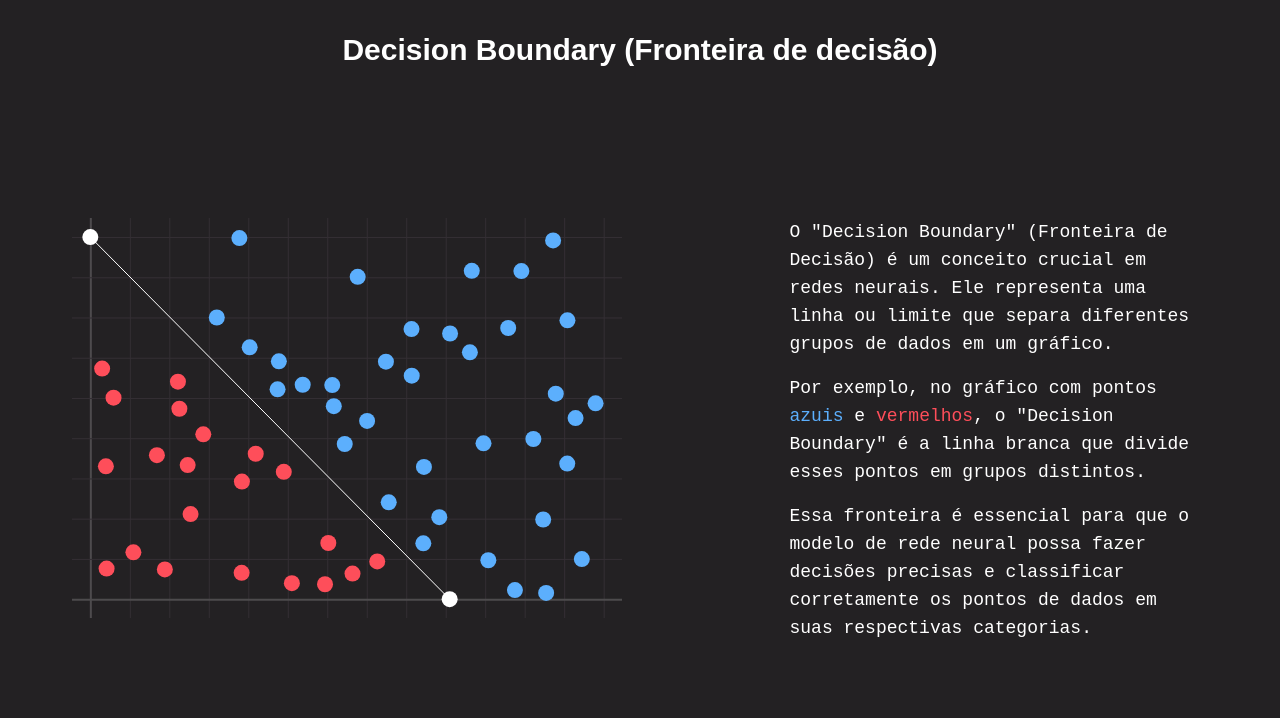
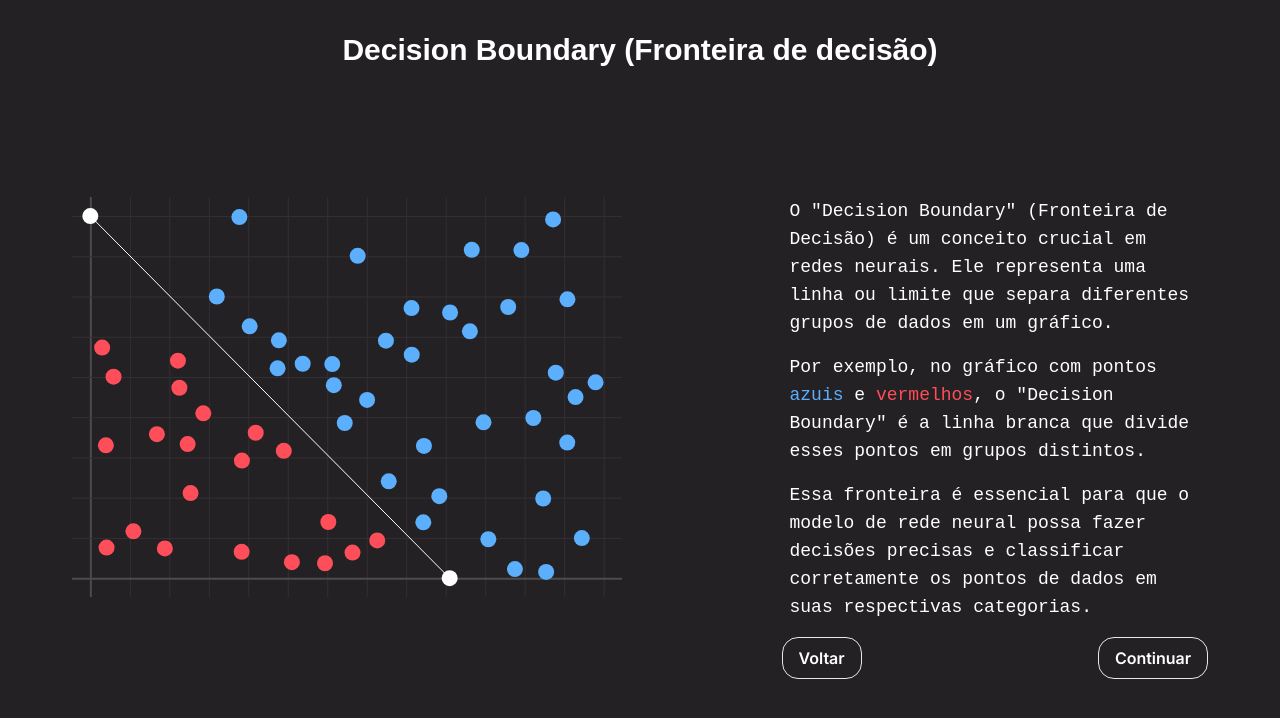
Before and after one commit to tahaluh/NeuraNet, a Next.js app: page /1/1 in a window 1280 px wide. Shown: the top 718 px of the page. Built offline with nearby package versions, Linux system fonts and the light colour scheme.

Commit message:
feat: page navigation added

```diff
--- a/src/app/[topic]/[lang]/page.tsx
+++ b/src/app/[topic]/[lang]/page.tsx
@@ -2,27 +2,22 @@ import localesMap from "@/src/locales/localesMap";
 import { Locale } from "@/src/types/types";
 
 import DecisionBoundaryPageOne from "@/src/pages/decisionBoundaryPageOne";
+import OutlinedButton from "@/src/components/outlinedButton";
 
 function isValidTopic(topic: any): topic is keyof Locale {
-  return (
-    (Object.keys(localesMap["pt-br"]) as (keyof Locale)[]).includes(topic) &&
-    topic != "home"
-  );
+  return (Object.keys(localesMap["pt-br"]) as (keyof Locale)[]).includes(topic);
 }
 
 function isValidlang(lang: any): lang is keyof typeof localesMap {
   return lang in localesMap;
 }
 
-function switchPage(topic: string, locale: Locale) {
+function switchPage(topic: string, locale: Locale, lang: string) {
   switch (topic) {
+    case "home":
+      return <h1>home</h1>;
     case "decisionBoundary":
-      return (
-        <DecisionBoundaryPageOne
-          title={locale[topic as keyof Locale].title}
-          text={locale[topic as keyof Locale].content.page1}
-        />
-      );
+      return <DecisionBoundaryPageOne locale={locale} />;
     case "hiddenLayers":
       return <h1>uepa</h1>;
   }
@@ -38,7 +33,7 @@ export default function Home(props: {
 
   const localeData = localesMap[lang];
 
-  return switchPage(topic, localeData);
+  return switchPage(topic, localeData, lang);
 }
 
 export const generateStaticParams = ({
--- /dev/null
+++ b/src/components/nextButton.tsx
@@ -0,0 +1,33 @@
+"use client";
+
+import { useRouter } from "next/navigation";
+import pathOrder from "../routes/pathOrder";
+import OutlinedButton from "./outlinedButton";
+import getPath from "../routes/getPath";
+
+interface propsInterface {
+  text: string;
+  topic: string;
+  lang: string;
+}
+
+const getNextUrl = (topic: string) => {
+  const actualPathNumber =
+    Object.keys(pathOrder).find(
+      (key) => pathOrder[+key as keyof typeof pathOrder] === topic
+    ) || 0;
+  return pathOrder[(+actualPathNumber + 1) as keyof typeof pathOrder];
+};
+
+export default function NextButton({ text, topic, lang }: propsInterface) {
+  const router = useRouter();
+  return (
+    <OutlinedButton
+      onClick={() => {
+        router.push(getPath[getNextUrl(topic) as keyof typeof getPath](lang));
+      }}
+    >
+      {text}
+    </OutlinedButton>
+  );
+}
--- /dev/null
+++ b/src/components/outlinedButton.tsx
@@ -0,0 +1,15 @@
+interface propsInterface {
+  children: React.ReactNode;
+  onClick: () => void;
+}
+
+export default function OutlinedButton({ children, onClick }: propsInterface) {
+  return (
+    <button
+      onClick={onClick}
+      className="bg-transparent hover:bg-blue text-blue-dark font-semibold hover:text-white py-2 px-4 border border-blue hover:scale-105 rounded-2xl"
+    >
+      {children}
+    </button>
+  );
+}
--- /dev/null
+++ b/src/components/previousButton.tsx
@@ -0,0 +1,35 @@
+"use client";
+
+import { useRouter } from "next/navigation";
+import pathOrder from "../routes/pathOrder";
+import OutlinedButton from "./outlinedButton";
+import getPath from "../routes/getPath";
+
+interface propsInterface {
+  text: string;
+  topic: string;
+  lang: string;
+}
+
+const getPreviousUrl = (topic: string) => {
+  const actualPathNumber =
+    Object.keys(pathOrder).find(
+      (key) => pathOrder[+key as keyof typeof pathOrder] === topic
+    ) || 1;
+  return pathOrder[(+actualPathNumber - 1) as keyof typeof pathOrder];
+};
+
+export default function PreviousButton({ text, topic, lang }: propsInterface) {
+  const router = useRouter();
+  return (
+    <OutlinedButton
+      onClick={() => {
+        router.push(
+          getPath[getPreviousUrl(topic) as keyof typeof getPath](lang)
+        );
+      }}
+    >
+      {text}
+    </OutlinedButton>
+  );
+}
--- a/src/locales/en-us.json
+++ b/src/locales/en-us.json
@@ -68,5 +68,10 @@
         "Thanks to the chosen sigmoid function, this process becomes smoother, enabling the network to learn and represent complex relationships in the data more effectively."
       ]
     }
+  },
+  "utils": {
+    "lang": "en-us",
+    "next": "Next",
+    "previous": "Previous"
   }
 }
--- a/src/locales/es-es.json
+++ b/src/locales/es-es.json
@@ -68,5 +68,10 @@
         "Gracias a la función sigmoide elegida, este proceso se vuelve más suave, permitiendo que la red aprenda y represente relaciones complejas en los datos de manera más efectiva."
       ]
     }
+  },"utils": {
+    "lang": "es-es",
+    "next": "Siguiente",
+    "previous": "Anterior"
   }
+
 }
--- a/src/locales/fr-fr.json
+++ b/src/locales/fr-fr.json
@@ -68,5 +68,10 @@
         "Grâce à la fonction sigmoïde choisie, ce processus devient plus fluide, permettant au réseau d'apprendre et de représenter des relations complexes dans les données de manière plus efficace."
       ]
     }
+  },
+  "utils": {
+    "lang": "fr-fr",
+    "next": "Suivant",
+    "previous": "Précédent"
   }
 }
--- a/src/locales/pt-br.json
+++ b/src/locales/pt-br.json
@@ -68,5 +68,10 @@
         "Graças à função sigmoid escolhida, esse processo se torna mais suave, permitindo que a rede aprenda e represente relações complexas nos dados de forma mais eficaz."
       ]
     }
+  },"utils": {
+    "lang": "pt-br",
+    "next": "Continuar",
+    "previous": "Voltar"
   }
+
 }
--- a/src/pages/decisionBoundaryPageOne.tsx
+++ b/src/pages/decisionBoundaryPageOne.tsx
@@ -1,13 +1,14 @@
 import NeuraChart from "../components/neuraChart";
 import generatePointsByLine from "../utils/generatePointsByLine";
-import localesMap from "@/src/locales/localesMap";
 import FormattedParagraphs from "@/src/components/formattedParagraphs";
+import { Locale } from "../types/types";
+import PreviousButton from "../components/previousButton";
+import NextButton from "../components/nextButton";
 
 interface propsInterface {
-  title: string;
-  text: string[];
+  locale: Locale;
 }
-export default function DecisionBoundaryPageOne({ title, text }: propsInterface) {
+export default function DecisionBoundaryPageOne({ locale }: propsInterface) {
   const { pointsLeft, pointsRight } = generatePointsByLine(
     80,
     { x: 0, y: 10 },
@@ -20,7 +21,7 @@ export default function DecisionBoundaryPageOne({ title, text }: propsInterface)
     <main className="flex flex-row flex-wrap items-start justify-center h-screen">
       {/* Título Centralizado */}
       <h1 className="text-3xl font-bold mb-2 mt-8 w-screen text-center Montserrat">
-        {title}
+        {locale.decisionBoundary.title}
       </h1>
 
       {/* Layout Desktop */}
@@ -45,7 +46,19 @@ export default function DecisionBoundaryPageOne({ title, text }: propsInterface)
 
         {/* Bloco de Texto à Direita */}
         <div className="w-2/6">
-          <FormattedParagraphs texts={text} />
+          <FormattedParagraphs texts={locale.decisionBoundary.content.page1} />
+          <div className="w-full flex flex-row items-start justify-between">
+            <PreviousButton
+              text={"Voltar"}
+              topic={"decisionBoundary"}
+              lang={locale.utils.lang}
+            />
+            <NextButton
+              text={"Continuar"}
+              topic={"decisionBoundary"}
+              lang={locale.utils.lang}
+            />
+          </div>
         </div>
       </div>
     </main>
--- /dev/null
+++ b/src/routes/getPath.tsx
@@ -0,0 +1,10 @@
+const getPath = {
+  home: (lang: string) => `/home/${lang}`,
+  decisionBoundary: (lang: string) => `/decisionBoundary/${lang}`,
+  weights: (lang: string) => `/weights/${lang}`,
+  bias: (lang: string) => `/bias/${lang}`,
+  hiddenLayers: (lang: string) => `/hiddenLayers/${lang}`,
+  activationFunction: (lang: string) => `/activationFunction/${lang}`,
+};
+
+export default getPath;
--- /dev/null
+++ b/src/routes/pathOrder.tsx
@@ -0,0 +1,10 @@
+const pathOrder = {
+  0: "home",
+  1: "decisionBoundary",
+  2: "weights",
+  3: "bias",
+  4: "hiddenLayers",
+  5: "activationFunction",
+};
+
+export default pathOrder;
--- a/src/types/types.ts
+++ b/src/types/types.ts
@@ -43,4 +43,5 @@ export interface Locale {
       page2: string[];
     };
   };
+  utils: { next: string; previous: string; lang: string };
 }
```
